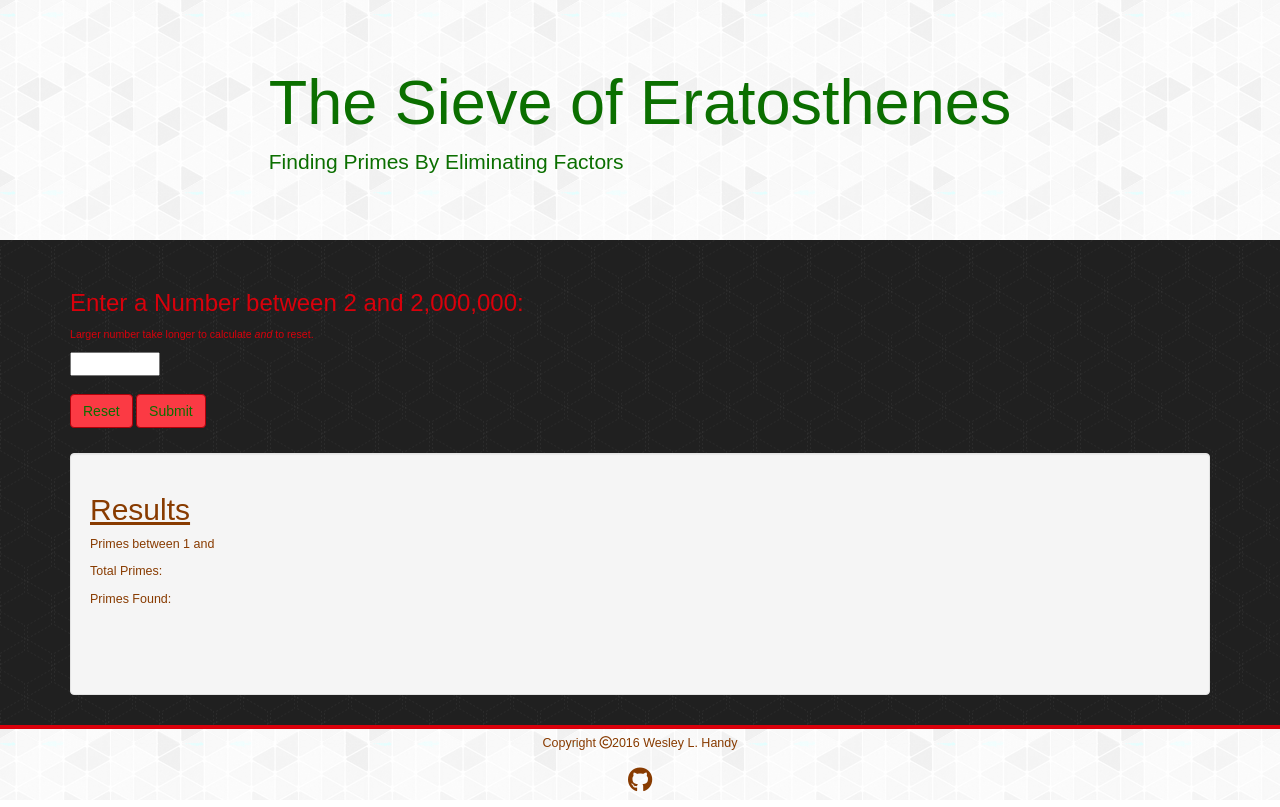
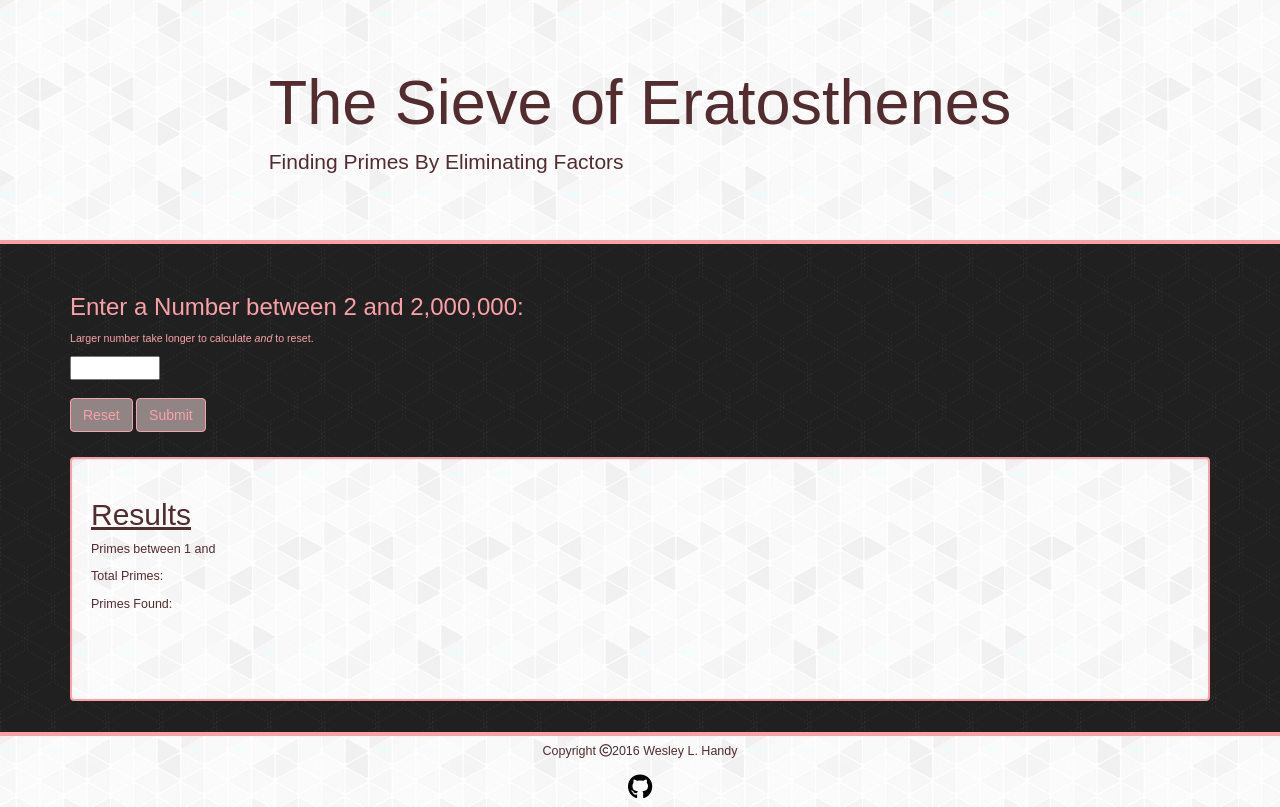
Before and after one commit to wesleylhandy/Sieve-of-Eratosthenes, a plain HTML site: page sieveOfEratosthenes.html in a window 1280 px wide. Drawn offline with nearby package versions, Linux system fonts and the light colour scheme; a web font is replaced by a local one.

Commit message:
added better color palette, footer no longer fixed to bottom

```diff
--- a/sieve.css
+++ b/sieve.css
@@ -1,10 +1,10 @@
 html {
-	position: relative;
+
   	min-height: 100%;
 }
 
 body {
-	color: #0B6F00;
+	color: #522C2F;
 	font-family: 'Electrolize', sans-serif;
 	font-size: 125%;
 	background-image: url(use_your_illusion/use_your_illusion.png);
@@ -13,6 +13,9 @@ body {
 
 .jumbotron {
 	background-image: url(gplaypattern/gplaypattern.png);
+	border-bottom-style: solid;
+	border-bottom-color: #FAA1A8;
+	border-bottom-width: .325em;
 }
 
 .jumbotron h1 {
@@ -23,15 +26,15 @@ body {
 }
 
 .btn, .btn-primary, .btn-primary:active, .btn-primary:focus, .btn-primary:visited, .btn-primary:target {
-	color: #0B6F00;
-	background-color: #FB3A44;
-	border-color: #B00009;
+	color: #FAA1A8;
+	background-color: #908485;
+	border-color: #FAA1A8;
 }
 
 .btn-primary:hover {
-	color: #0B6F00;
-	border-color: #850007;
-	background-color: #FB000D;
+	color: #FAA1A8;
+	border-color: #FAA1A8;
+	background-color: #715A5C;
 }
 
 h2 {
@@ -39,7 +42,7 @@ h2 {
 }
 
 .red {
-	color: #D9000B;
+	color: #FAA1A8;
 }
 
 #num-entry {
@@ -49,34 +52,35 @@ h2 {
 #results-window {
 	padding-bottom: 6em;
 	margin-bottom: 2em;
-	color: #883B00;
+	color: #522C2F;
+	background-image: url(gplaypattern/gplaypattern.png);
+	border: 2px solid #FAA1A8;
 }
 
 .footer {
-	position: absolute;
-	bottom: 0;
+	margin-top: 0.5em;
 	padding-top: 0.5em;
 	width: 100%;
 	/* Set the fixed height of the footer here */
 	height: 6em;
-	color: #883B00;
+	color: #522C2F;
 	background-image: url(gplaypattern/gplaypattern.png);
 	border-top-style: solid;
-	border-top-color: #D9000B;
+	border-top-color: #FAA1A8;
 	border-top-width: .325em;
 }
 
 .footer a:link {
     text-decoration: none;
-    color: #883B00;
+    color: black;
     font-size: 2em;
 }
 
 .footer a:visited {
     text-decoration: none;
-    color: #883B00;
+    color: black;
 }
 
 .footer a:hover {
-    filter: drop-shadow(0.063em 0.063em 0em #D9000B);
+    filter: drop-shadow(0.063em 0.063em 0em #FAA1A8);
 }
--- a/sieveOfEratosthenes.js
+++ b/sieveOfEratosthenes.js
@@ -8,11 +8,16 @@ function reset() {
 }
 
 function getPrimes(max) {
+  //reset any previous results
   reset();
+  //display user entry
+  document.querySelector("#max").innerHTML = '&nbsp;' + max;
   //initialize variables
   var sieve = [], i, j, primes = [];
-  //outerloop interates (inclusive) to max received from user
-  // loop starts with 2, being the first prime number
+  /*
+  outerloop interates (inclusive) to max received from user
+  loop starts with 2, being the first prime number
+  */
   for (i = 2; i <= max; i++) {
     if (!sieve[i]) {
       // i has not been marked -- it is prime
@@ -43,7 +48,6 @@ function getPrimes(max) {
     }
   }
   //display results
-  document.querySelector("#max").innerHTML = '&nbsp;' + max;
   document.querySelector("#length").innerHTML = '&nbsp;' + primes.length;
   //display primes in a row
   for (let k = 0; k < primes.length; k++) {
```
